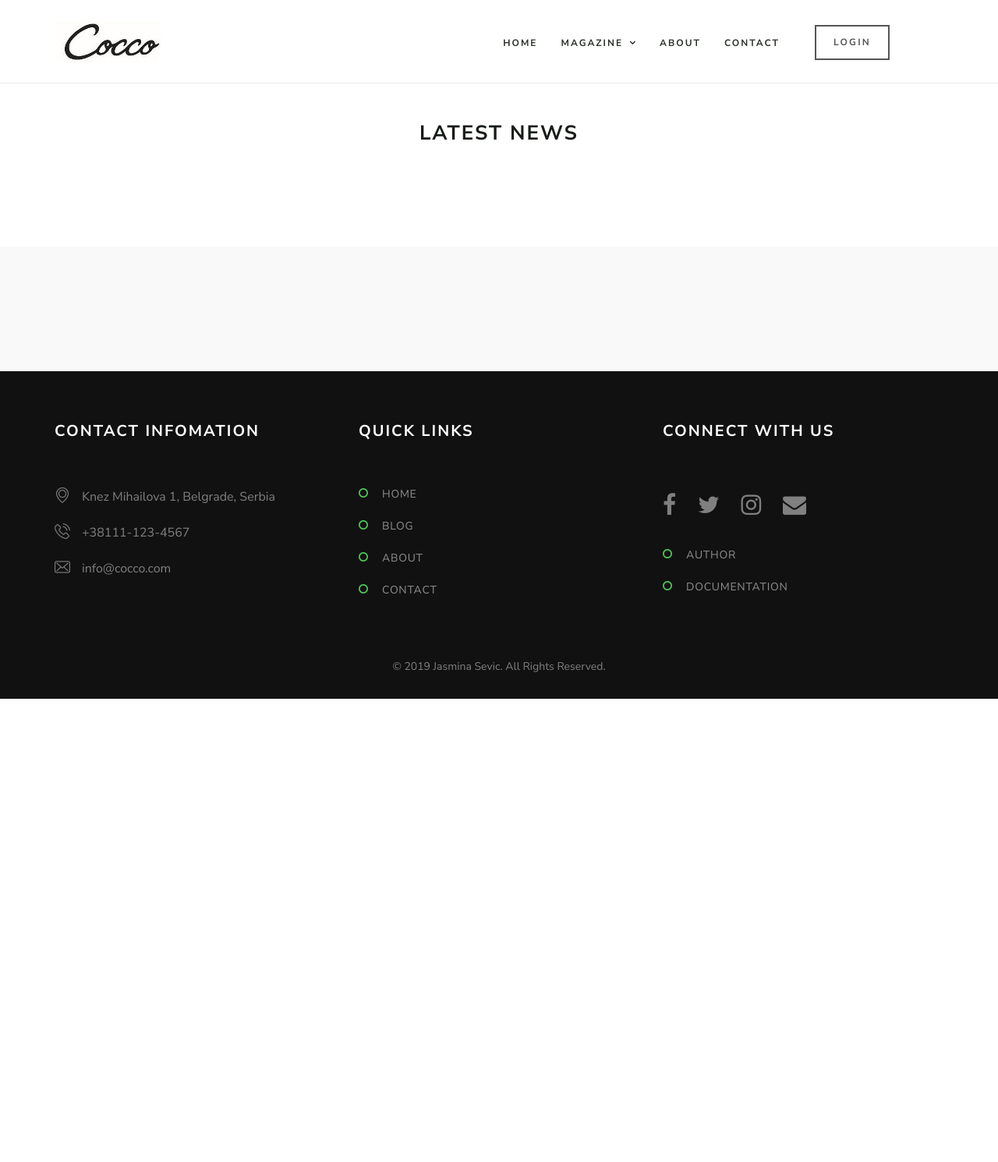
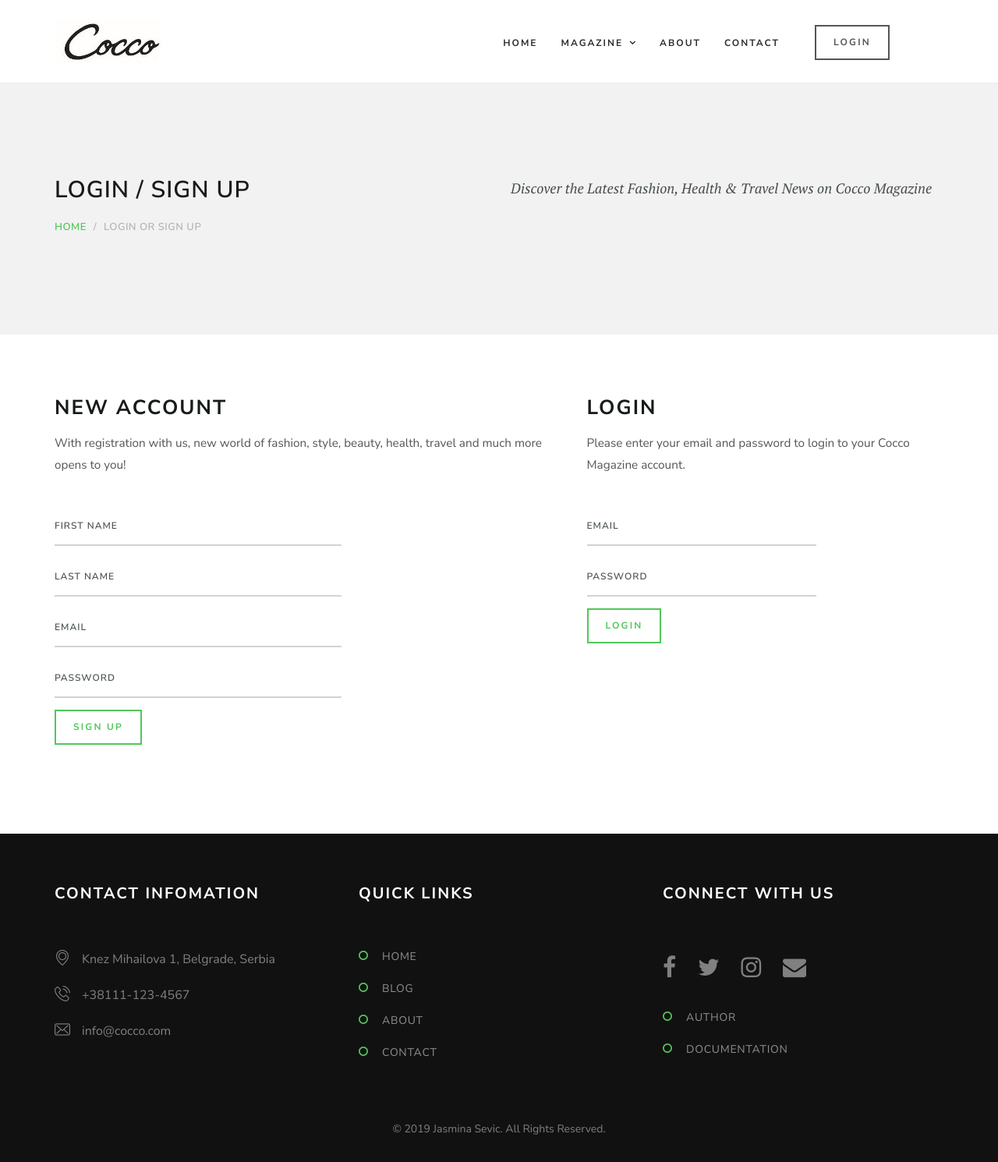
Before and after one commit to jasminasevic/cocco, a PHP site: page /index.php?page=login in a window 1280 px wide. Shown: the whole page at 78% size. Before the commit the page ends 896 px from the top, so only its background shows below. Run offline with PHP 8.4, Linux system fonts and the light colour scheme; data that the repository does not hold is empty.

Commit message:
Add login

```diff
--- a/index.php
+++ b/index.php
@@ -32,6 +32,12 @@ switch($page){
     case "author":
         include "views/author.php";
         break;
+    case "login":
+        include "views/login.php";
+        break;
+    case "admin":
+        include "views/admin.php";
+        break;
     default:
         include "views/main.php";
         break;
--- a/views/about_author.php
+++ b/views/about_author.php
@@ -47,7 +47,7 @@
                         <p><?= $single_user->biography?></p>
                     </div>
                     <div class="author-content">
-                        <a href="index.php?page=blog_listing&id_user=<?= $single_user->id_user ?>" class="btn btn-primary">View All Post by <?= $single_user->first_name?></a>
+                        <a href="index.php?page=blog_listing&id_user=<?= $single_user->id_user ?>" class="btn btn-primary">View All Posts by <?= $single_user->first_name?></a>
                     </div>
                 </div>
                 <div class="col-lg-7 col-lg-offset-1 col-md-6 col-md-offset-1 col-sm-12 col-xs-12">
--- /dev/null
+++ b/views/admin.php
@@ -0,0 +1 @@
+ULOGOVANI STE KAO ADMIN!
--- /dev/null
+++ b/views/login.php
@@ -0,0 +1,124 @@
+      <!-- page-header-start -->
+      <div class="page-header">
+        <div class="container">
+            <div class="row">
+                <div class="col-lg-6 col-md-6 col-sm-6 col-xs-12">
+                    <div class="page-section">
+                        <h1 class="page-title ">Login / Sign Up</h1>
+                        <div class="page-breadcrumb">
+                            <ol class="breadcrumb">
+                                <li><a href="index.php">Home</a></li>
+                                <li>Login or Sign Up</li>
+                            </ol>
+                        </div>
+                    </div>
+                </div>
+                <div class="col-lg-6 col-md-6 col-sm-6 hidden-xs">
+                    <div class="page-section">
+                        <p>Discover the Latest Fashion, Health &amp; Travel News on Cocco Magazine</p>
+                    </div>
+                </div>
+            </div>
+        </div>
+    </div>
+    <!-- page-header-close -->
+   <!-- testimonials-start -->
+   <div class="space-medium">
+        <div class="container">
+            <div class="row">
+                <div class="col-lg-7 col-md-7 col-sm-12 col-xs-12">
+
+                <?php
+                    if (isset($_SESSION['user'])):
+                    echo "<h3>You are now logged in.</h3>";
+                ?>
+
+                    <?php else: ?>
+                <div class="mb30">
+                <div class="contact-form">
+                    <h1>New account</h1>
+                    <p class="mb40">
+                        <small>
+                        With registration with us, new world of fashion, style, beauty, health, travel
+                        and much more opens to you!
+                        </small>
+                    </p>
+                    <div class="row">
+                        <form>
+                            <div class="col-lg-7 col-md-7 col-sm-7 col-xs-7">
+                                <div class="form-group">
+                                    <label class="control-label sr-only " for="firstName"></label>
+                                    <input id="firstName" type="text" placeholder="First Name" class="form-control">
+                                </div>
+                            </div>
+                            <div class="col-lg-7 col-md-7 col-sm-7 col-xs-7">
+                                <div class="form-group">
+                                    <label class="control-label sr-only " for="lastName"></label>
+                                    <input id="lastName" type="text" placeholder="Last Name" class="form-control">
+                                </div>
+                            </div>
+                            <div class="col-lg-7 col-md-7 col-sm-7 col-xs-7">
+                                <div class="form-group">
+                                    <label class="control-label sr-only " for="email"></label>
+                                    <input id="email" type="text" placeholder="Email" class="form-control">
+                                </div>
+                            </div>
+                            <div class="col-lg-7 col-md-7 col-sm-7 col-xs-7">
+                                <div class="form-group">
+                                    <label class="control-label sr-only " for="password"></label>
+                                    <input id="password" type="text" placeholder="Password" class="form-control">
+                                </div>
+                            </div>
+                            <div class="col-lg-12 col-md-12 col-sm-12 col-xs-12">
+                                <button class="btn btn-primary">Sign Up</button>
+                            </div>
+                        </div>
+                    </div>
+                </form>
+            </div>
+        </div>
+        <div class="col-lg-5 col-md-5 col-sm-12 col-xs-12">
+                    <div class="mb30">
+                        <div class="contact-form">
+                            <h1>Login</h1>
+                            <p class="mb40">
+                                <small>Please enter your email and password to login to your Cocco Magazine account.<br/></small>
+                            </p>
+                            <div class="row">
+                                <form action="./php/login.php" method="POST">
+                                    <div class="col-lg-8 col-md-8 col-sm-8 col-xs-8">
+                                        <div class="form-group">
+                                            <label class="control-label sr-only " for="email"></label>
+                                            <input id="logEmail" name="logEmail" type="text" placeholder="Email" class="form-control">
+                                        </div>
+                                    </div>
+                                    <div class="col-lg-8 col-md-8 col-sm-8 col-xs-8">
+                                        <div class="form-group">
+                                            <label class="control-label sr-only " for="firstName"></label>
+                                            <input id="logPassword" name="logPassword" type="text" placeholder="Password" class="form-control">
+                                        </div>
+                                    </div>
+                                    <div class="col-lg-12 col-md-12 col-sm-12 col-xs-12">
+                                        <button type="submit" name="btnLogin" class="btn btn-primary">Login</button>
+                                    </div>
+                                </div>
+                            </div>
+                            <?php
+                            if (isset($_SESSION['errors'])):
+                            echo "<div class='text-center'>
+	                                <strong>The email address or password you entered is not valid. Please try again.</strong>
+	                              </div>";
+                            unset($_SESSION['errors']);
+                        ?>
+	                            <?php endif;?>
+                        </form>
+                    </div>
+                </div>
+            </div>
+        </div>
+
+                        <?php endif; ?>
+
+
+    </div>
+</div>
--- a/views/main.php
+++ b/views/main.php
@@ -18,7 +18,7 @@
                             <div class="slider-captions">
                                 <h1 class="slider-title"><?= $slider->title ?></h1>
 
-                                <a href="#" class="btn btn-default btn-lg hidden-sm hidden-xs">Read all articles</a>
+                                <a href="index.php?page=blog_listing" class="btn btn-default btn-lg hidden-sm hidden-xs">Read all articles</a>
                             </div>
                         </div>
                     </div>
--- a/views/nav.php
+++ b/views/nav.php
@@ -41,9 +41,17 @@
                     </div>
                 </div>
                 <div class="col-lg-2 hidden-md hidden-sm hidden-xs">
-                    <div class="header-btn">
-                        <a href="#" class="btn btn-default">Login</a>
-                    </div>
+                    <?php
+                        if(isset($_SESSION['user'])):
+                    ?>
+                        <div class="header-btn">
+                            <a href="php/logout.php"  class="btn btn-default">Logout</a>
+                        </div>
+                    <?php else: ?>
+                        <div class="header-btn">
+                            <a href="index.php?page=login" class="btn btn-default">Login</a>
+                        </div>
+                    <?php endif; ?>
                 </div>
             </div>
         </div>
```
Also changed, not shown: php/login.php (added, +51 -0 lines), php/logout.php (added, +7 -0 lines), views/contact.php (+2 -11 lines), views/single_blog.php (+31 -21 lines).
